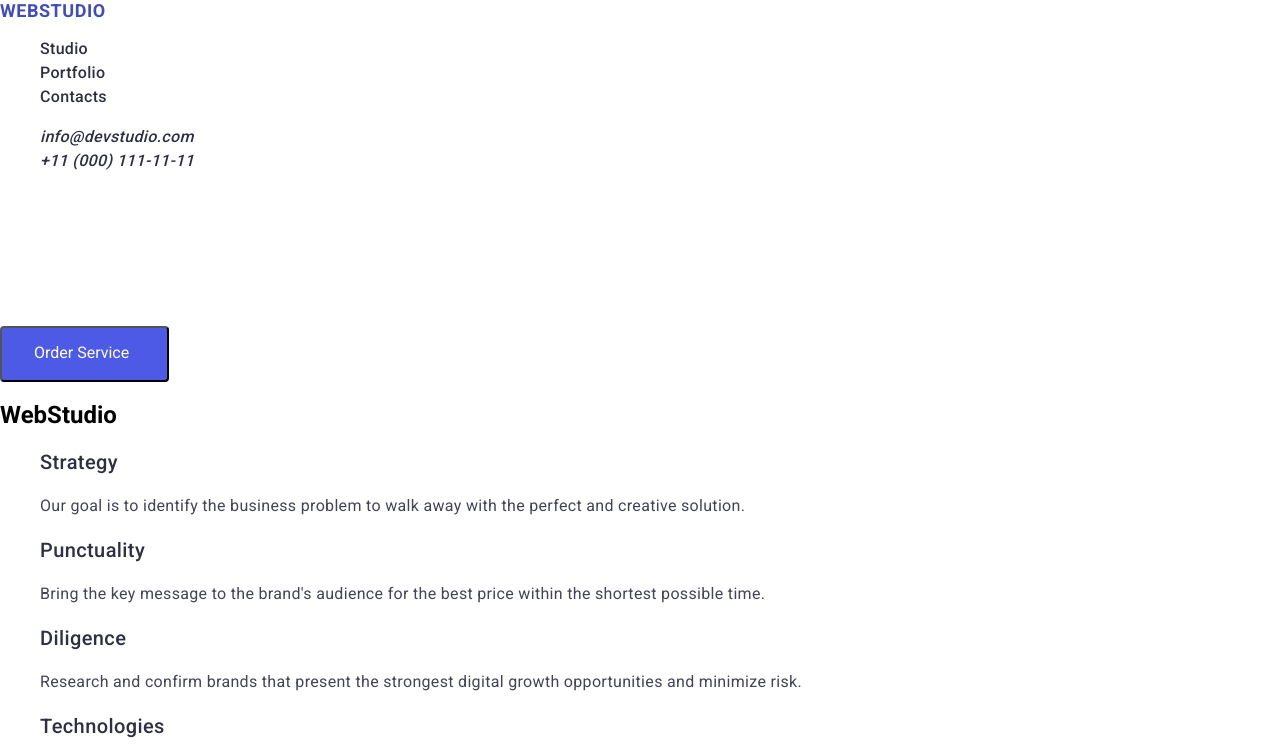
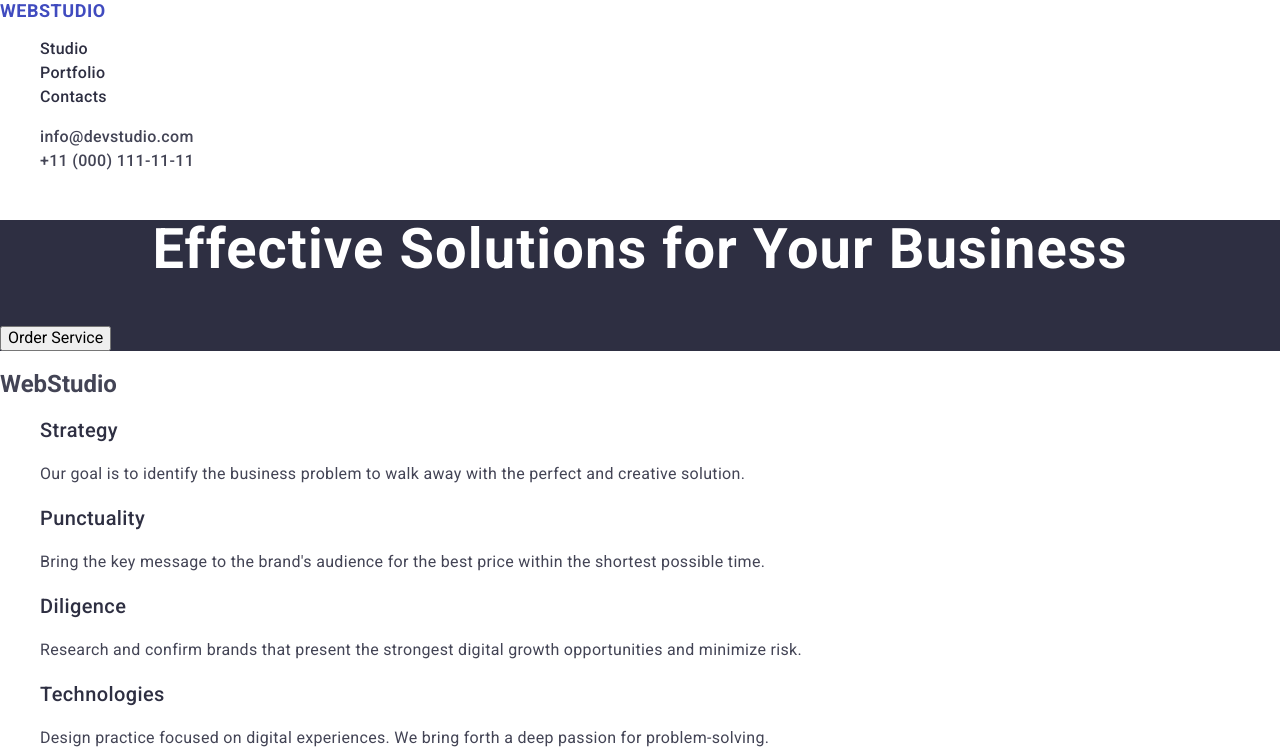
Before and after one commit to annavoy/goit-markup-hw-02, a plain HTML site: page index.html in a window 1280 px wide. Shown: the top 755 px of the page. Drawn offline with nearby package versions, Linux system fonts and the light colour scheme.

Commit message:
update index.html

```diff
--- a/css/style.css
+++ b/css/style.css
@@ -1,9 +1,10 @@
 body {
-    font-family: "Roboto", "Raleway",  sans-serif;
+    font-family: "Roboto", sans-serif;
     background-color: #FFFFFF;
     cursor: pointer;
     font-style: normal;
     font-weight: 400;
+    color: #434455;
 }
 a {
     text-decoration: none;
@@ -14,10 +15,10 @@ ul {
 .nav-logo {
     font-weight: 700;
     font-size: 18px;
-    line-height: 1.16667;
+    line-height: 1.17;
     letter-spacing: 0.03em;
     text-transform: uppercase;
-    color: #2e2f42;
+    color: #4d5ae5;
 }
 .nav-menu {
     font-weight: 500;
@@ -39,28 +40,30 @@ a:active {
     font-size: 16px;
     line-height: 1.5;
     letter-spacing: 0.02em;
-    color: #2e2f42;
+    color: #434455;
 }
-h1 {
+.header-contacts {
+    font-style: normal;
+}
+.head {
+    background-color: #2e2f42;
+}
+.head-title {
     font-weight: 700;
     font-size: 56px;
-    line-height: 1.07143;
+    line-height: 1.07;
     letter-spacing: 0.02em;
     text-align: center;
     color: #fff;
 }
-button {
-    border-radius: 4px;
-    padding: 16px 32px;
-    width: 169px;
-    height: 56px;
-    display: flex;
-    align-items: flex-start;
-    justify-content: flex-start;
-    flex-direction: row;
-    gap: 10px;
+.head-button {
+    font-family: "Roboto", sans-serif;
+    line-height: 1.5;
+    font-weight: 500;
+    letter-spacing: 0.04em;
     background: #4d5ae5;
     color: #fff;
+    ursor: pointer;
 
 }
 button:hover {
@@ -90,18 +93,20 @@ button:hover {
     text-align: center;
     color: #2e2f42;
 }
+.main {
+    background-color: #F4F4FD;
+}
 .main-photo {
-    width: 264px;
-    height: 260px;
     background: url("path_to_image");
 }
 .main-title {
     font-weight: 500;
     font-size: 20px;
-    line-height: 1.2;
+    line-height: 1.11;
     letter-spacing: 0.02em;
     text-align: center;
     color: #2e2f42;
+    text-transform: capitalize;
 }
 .main-text {
 
--- a/index.html
+++ b/index.html
@@ -14,7 +14,7 @@
   <body>
       <header>
         <nav>
-          <a class="nav-logo" href="./index.html">WebStudio</a>
+          <a class="nav-logo" href="./index.html">Web<span>Studio</span></a>
           <ul>
             <li><a class="nav-menu" href="">Studio</a></li>
             <li><a class="nav-menu" href="">Portfolio</a></li>
@@ -22,7 +22,7 @@
 
           </ul>
         </nav>
-        <address>
+        <address class="header-contacts">
           <ul>
             <li><a class="nav-contacts" href="mailto:info@devstudio.com">info@devstudio.com</a></li>
             <li><a class="nav-contacts" href="tel:+110001111111">+11 (000) 111-11-11</a></li>
@@ -31,10 +31,10 @@
 
       </header>
     <main>
-      <section>
-        <h1>Effective Solutions
+      <section class="head">
+        <h1 class="head-title">Effective Solutions
           for Your Business</h1>
-          <button type="button">Order Service</button>
+          <button clas="head-button" type="button">Order Service</button>
 
       </section>
         <section class="page">
@@ -89,7 +89,7 @@
         </section>
     </main>
     <footer>
-      <a class="footer-logo" href="./index.html">WebStudio</a>
+      <a class="footer-logo" href="./index.html">Web<span>Studio</span></a>
       <p class="footer-text">Increase the flow of customers and sales for your business with digital marketing & growth solutions.</p>
     </footer>
   </body>
```
